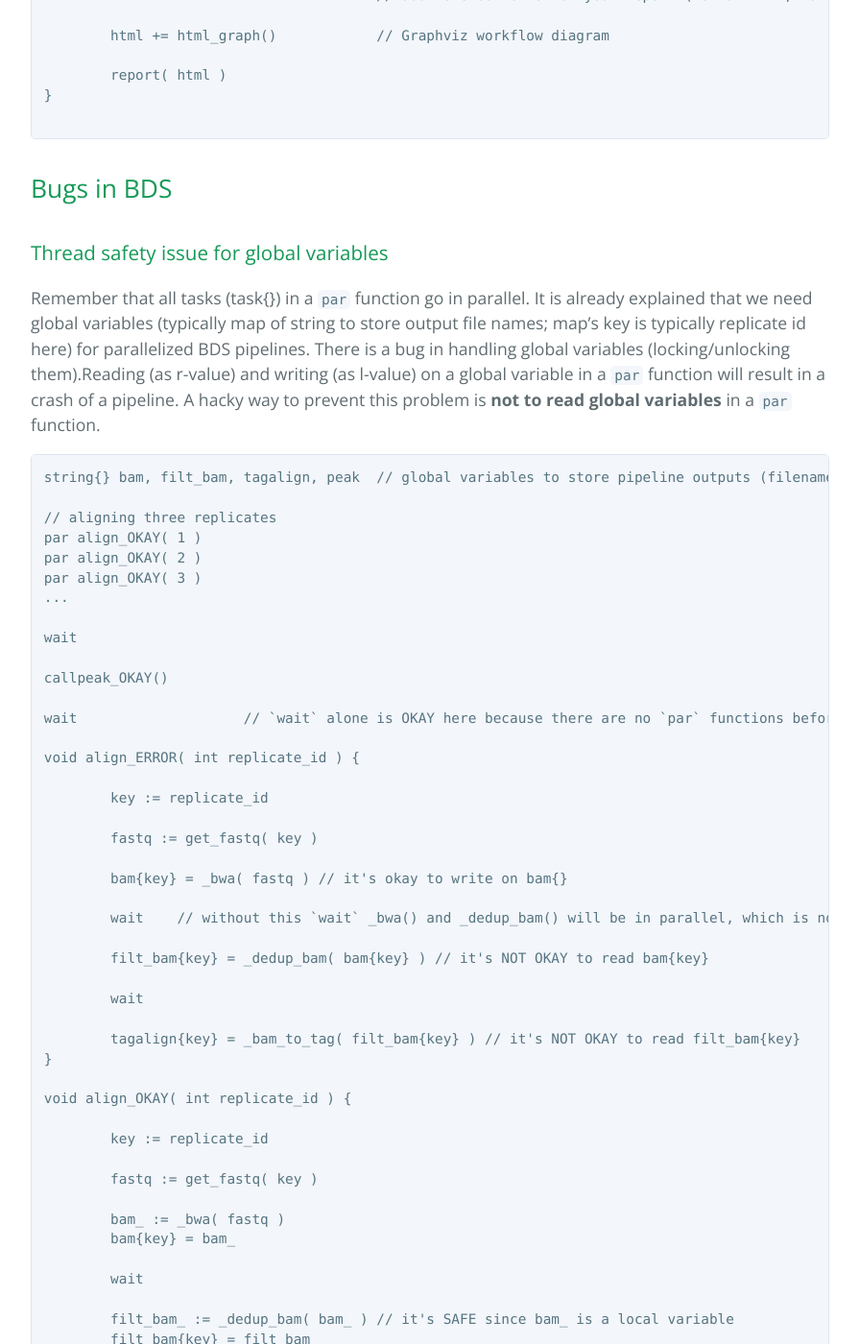
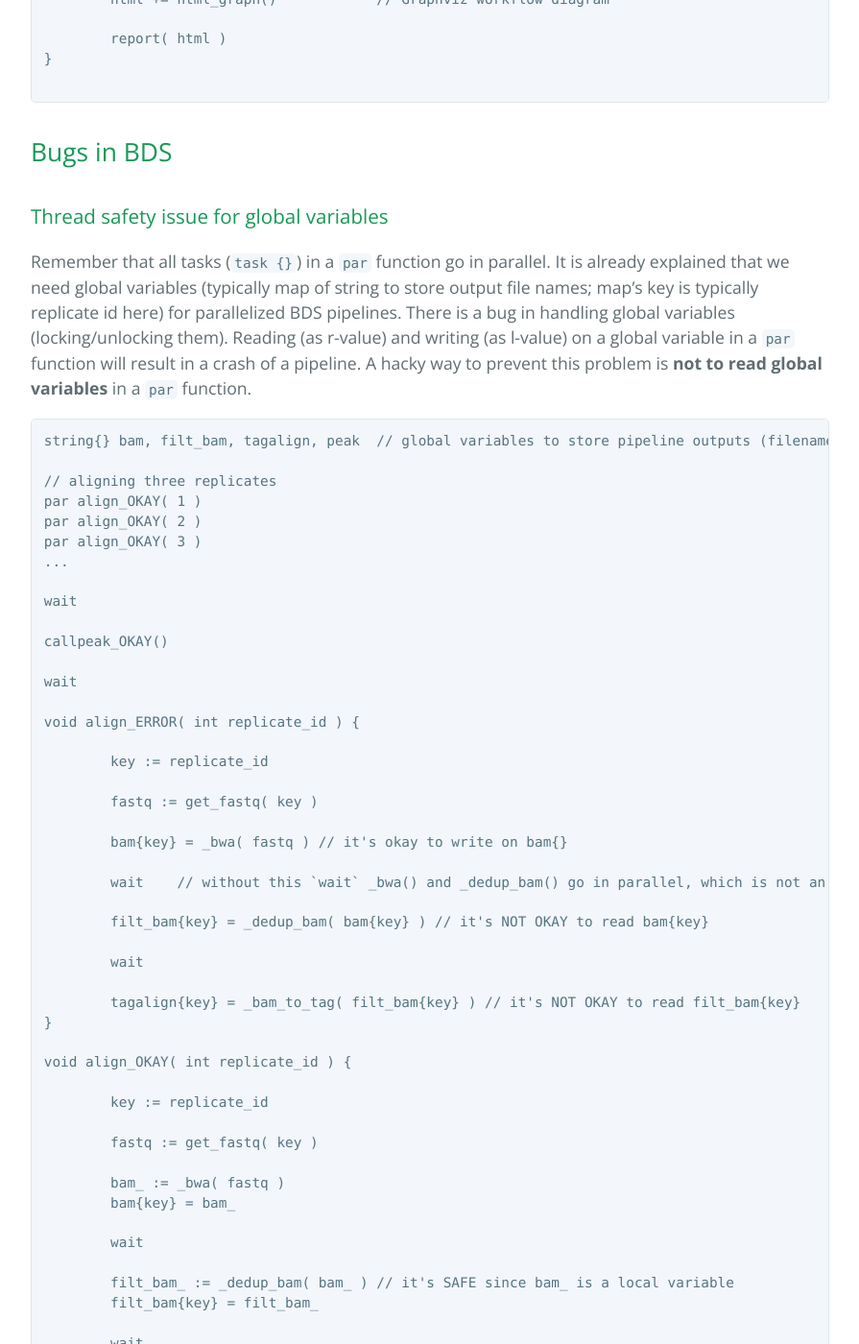
Before and after one commit to kundajelab/bds_pipeline_modules, a Jekyll site: the page built from programming.md, in a window 1280 px wide and 1400 px high, scrolled down 13559 px. Shown: the whole window at 96% size, without its empty margins (192-1087 px from the left). Built offline with Jekyll 4.4.1, drawn with Linux system fonts in a browser that asks for light colours; some of the changed text lies outside the part shown.

Commit message:
update programming.md

````diff
--- a/programming.md
+++ b/programming.md
@@ -71,7 +81,9 @@
 echo "input: test.txt, test.txt.tmp, test2.txt, test2.txt_tmp"
 ```
 
-`sys` is for a single-line shell command execution. Each `sys` command is executed **independently** by an **interative BASH (defined in `./bds.config`) shell** generated by BDS. In the following example, two interactive shells will be created by BDS, which means shell variables (not BDS ones) defined in each `sys` command cannot be shared.
+`sys` is for a single-line shell command execution.
+Each `sys` command is executed **independently** by an **interative BASH (defined in `./bds.config`) shell** generated by BDS.
+In the following example, two interactive shells will be created by BDS, which means shell variables (not BDS ones) defined in each `sys` command cannot be shared.
 
 ```
 sys echo "starting..."
@@ -81,7 +93,10 @@
 
 ## BDS syntax: `task`
 
-To make `sys` commands serially executed in the same interactive shell, use `task`. In such task block, you can define any shell variables shared in the shell. Now we need to distinguish between BDS variables and shell variables. You can refer to a shell variable by `${VAR_NAME}`.
+To make `sys` commands serially executed in the same interactive shell, use `task`.
+In such task block, you can define any shell variables shared in the shell.
+Now we need to distinguish between BDS variables and shell variables.
+You can refer to a shell variable by `${VAR_NAME}`.
 
 ```
 var1 	:= "test.txt"
@@ -94,7 +109,9 @@
 }
 ```
 
-It is important to understand a BDS operator `<-` which compares timestamp of files. In the following example, if any of files in `in` and `out` is empty or if any of files in `out` is older than any of files in `in`, it becomes true. if `task ( false ) {}`, the task is skipped. This is how a BDS pipeline can skip tasks which are already done in a previous run.
+It is important to understand a BDS operator `<-` which compares timestamp of files.
+In the following example, if any of files in `in` and `out` is empty or if any of files in `out` is older than any of files in `in`, it becomes true.
+if `task ( false ) {}`, the task is skipped. This is how a BDS pipeline can skip tasks which are already done in a previous run.
 
 ```
 in 	:= [input1, input2]
@@ -108,7 +125,11 @@
 }
 ```
 
-You can also specify computer resources settings (# thread, max. memory and walltime) for a task. There are special (system) predefined BDS variables for them. **Do not try to redefine them in a global scope (or in a global function scope)**. It is recommended to make a function and define a `task` block in it. If you skip any of those special variables, default (predefined in a global scope) value will be used.
+You can also specify computer resources settings (# thread, max. memory and walltime) for a task.
+There are special (system) predefined BDS variables for them.
+**Do not try to redefine them in a global scope (or in a global function scope)**.
+It is recommended to make a function and define a `task` block in it.
+If you skip any of those special variables, default (predefined in a global scope) value will be used.
 
 ```
 // Note that system variables are not defined with ':='.
@@ -137,7 +158,10 @@
 
 ## BDS syntax for parallelization: `task`, `wait` and `par`
 
-Parallelization of the pipeline can be implemented with `task`, `wait` and `par`. Consecutive tasks in a function are non-blockable. In the following example, two tasks will be queued and executed at the same time **without** `wait`, which is not an expected behavior. So explicltly add `wait` between tasks if you want them to be serialized.
+Parallelization of the pipeline can be implemented with `task`, `wait` and `par`.
+Consecutive tasks in a function are non-blockable.
+In the following example, two tasks will be queued and executed at the same time **without** `wait`, which is not an expected behavior.
+So explicltly add `wait` between tasks if you want them to be serialized.
 
 ```
 void map( int replicate_id ) {
@@ -156,7 +180,8 @@
 }
 ```
 
-`wait` is sort of a barrier for parallel tasks, you can actually get task id (tid) as a return value of a `task` block and then specify `wait` to wait for a specific task with tid. `wait` alone waits for all tasks defined in the scope it belongs to.
+`wait` is sort of a barrier for parallel tasks. It waits for all tasks defined in the scope it belongs to.
+you can actually get task id (tid) as a return value of a `task` block and then specify `wait` to wait for a specific task with tid.
 
 ```
 void map( int replicate_id ) {
@@ -175,7 +200,9 @@
 }
 ```
 
-Now we want to map two replicates and want them to go in parallel. Add a prefix `par` to the function. Note that `wait` in a global scope waits for **all tasks** in the pipeline. Therefore, the following code performs mapping of n replicates and wait for all mapping finish and then call peaks.
+Now we want to map two replicates and want them to go in parallel.
+Add a prefix `par` to the function. Note that `wait` in a global scope waits for **all tasks** in the pipeline.
+Therefore, the following code performs mapping of n replicates and wait for all mapping finish and then call peaks.
 
 ```
 par map(1)
@@ -422,13 +452,16 @@
 
 	register_par( tid, cpus )
 
-	add_task_to_graph( in, out, group, box_name, box_color ) // node-A -> box -> node-B
+	//add_task_to_graph( in, out, group ) // node-A -> node-B: use this for a task without a box
+	add_task_to_graph( in, out, group, box_name, box_color ) // node-A -> box -> node-B: use this for a task with a box
 
 	return out
 }
 ```
 
-If you need to use very short and light tasks, use the following template. These tasks will be not be counted by the monitoring thread which limits # threads running to `-nth`. But I recommend to use BDS built-in functions instead of a task block to make things simple and clear.
+If you need to use very short and light tasks, use the following template.
+These tasks will be not be counted by the monitoring thread which limits # threads running to `-nth`.
+But I recommend to use BDS built-in functions instead of a task block to make things simple and clear.
 
 ```
 void func3() {
@@ -592,7 +626,10 @@
 
 ### Thread safety issue for global variables
 
-Remember that all tasks (task{}) in a `par` function go in parallel. It is already explained that we need global variables (typically map of string to store output file names; map's key is typically replicate id here) for parallelized BDS pipelines. There is a bug in handling global variables (locking/unlocking them).Reading (as r-value) and writing (as l-value) on a global variable in a `par` function will result in a crash of a pipeline. A hacky way to prevent this problem is **not to read global variables** in a `par` function.
+Remember that all tasks (`task {}`) in a `par` function go in parallel.
+It is already explained that we need global variables (typically map of string to store output file names; map's key is typically replicate id here) for parallelized BDS pipelines. There is a bug in handling global variables (locking/unlocking them).
+Reading (as r-value) and writing (as l-value) on a global variable in a `par` function will result in a crash of a pipeline.
+A hacky way to prevent this problem is **not to read global variables** in a `par` function.
 
 ```
 string{} bam, filt_bam, tagalign, peak	// global variables to store pipeline outputs (filenames)
@@ -607,7 +644,7 @@
 
 callpeak_OKAY()
 
-wait 			// `wait` alone is OKAY here because there are no `par` functions before it (all tasks in `par` functions already finished).
+wait
 
 void align_ERROR( int replicate_id ) {
 
@@ -617,7 +654,7 @@
 
 	bam{key} = _bwa( fastq ) // it's okay to write on bam{}
 
-	wait 	// without this `wait` _bwa() and _dedup_bam() will be in parallel, which is not an expected behavior
+	wait 	// without this `wait` _bwa() and _dedup_bam() go in parallel, which is not an expected behavior
 
 	filt_bam{key} = _dedup_bam( bam{key} ) // it's NOT OKAY to read bam{key}
 
````
Also changed, not shown: other parts of programming.md (+32 -12 lines).
